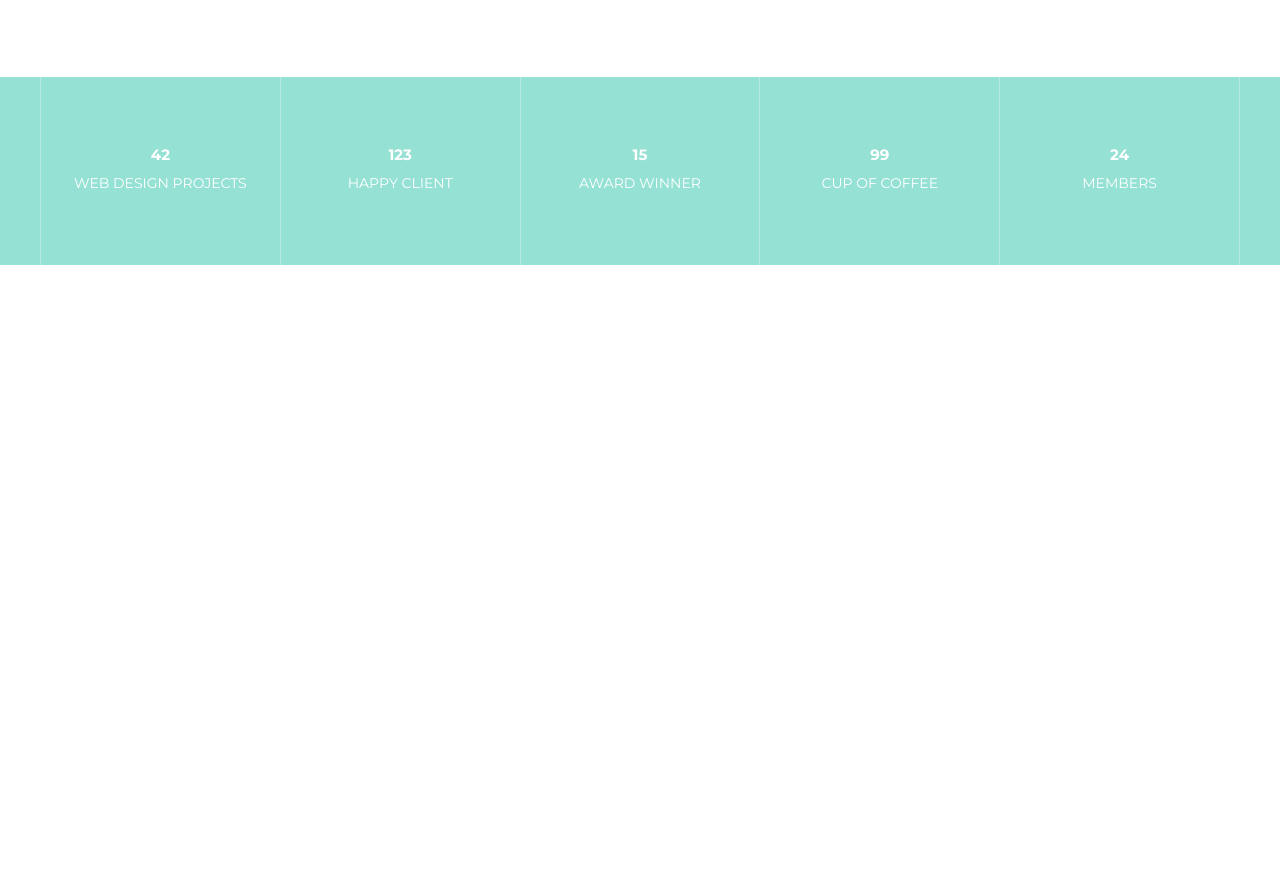
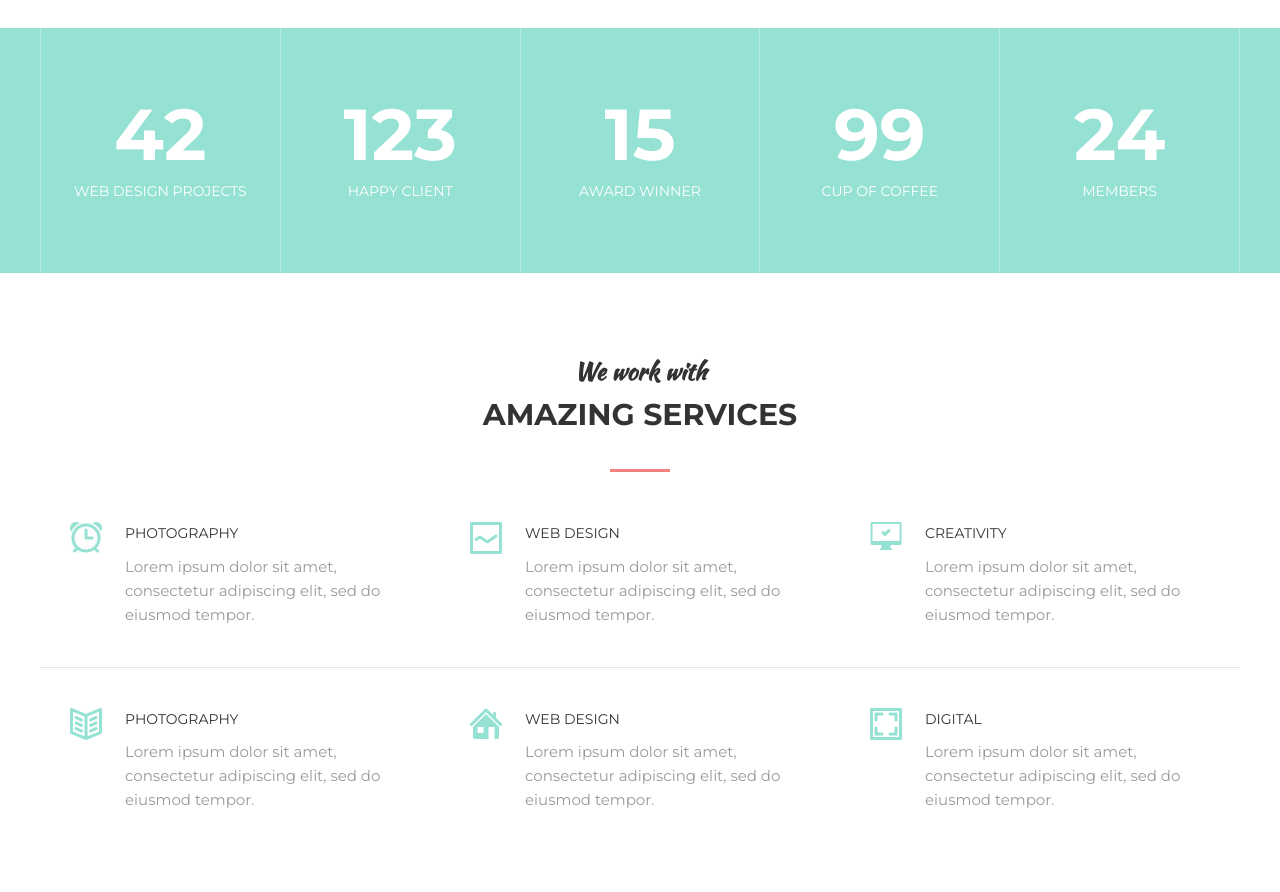
Before and after one commit to heavyrain23/Mogo-Landing-Page, a plain HTML site: page index.html in a window 1280 px wide. Shown: the part 1459-2351 px from the top of the page. Before the commit the page ends 1724 px from the top, so only its background shows below. Drawn offline with Linux system fonts and the light colour scheme.

Commit message:
section services is ready

```diff
--- a/css/styles.css
+++ b/css/styles.css
@@ -10,6 +10,19 @@ body {
 :before,
 :after {
     box-sizing: border-box;
+}
+
+h1,h2,h3,h4,h5,h6 {
+    margin: 0;
+}
+
+hr {
+    width: 100%;
+    display: block;
+    height: 1px;
+    border: 0;
+    background-color: #e5e5e5;
+    margin: 40px 0;
 }
 
 .container {
@@ -223,7 +236,7 @@ body {
     width: 100%;
     max-width: 950px;
     text-align: center;
-    margin: 0 auto 40px;
+    margin: 0 auto 50px;
 }
 
 .section__suptitle {
@@ -339,7 +352,7 @@ body {
 }
 
 .stat__count {
-    margin-bottom: 10px;git
+    margin-bottom: 10px;
     font-size: 72px;
     font-weight: 700;
     line-height: 1;
@@ -349,4 +362,41 @@ body {
 .stat__text {
     font-size: 14px;
     text-transform: uppercase;
+
 }
+
+/*Services*/
+
+.services {
+    display: flex;
+
+}
+
+.services__item {
+    position: relative;
+    flex: 1 1 0;
+    padding-left: 85px;
+    padding-right: 20px;
+
+}
+
+.services__icon {
+    position: absolute;
+    top: 0;
+    left: 30px;
+    z-index: 1;
+}
+
+.services__title {
+    margin-bottom: 10px;
+
+    font-size: 14px;
+    text-transform: uppercase;
+    color: #333;
+}
+
+.services__text {
+    font-size: 15px;
+    color: #999;
+
+}
--- a/index.html
+++ b/index.html
@@ -141,6 +141,59 @@
         </div>
     </div>
 
+<section class="section">
+        <div class="container">
+
+             <div class="section__header">
+                <h3 class="section__suptitle">We work with</h3>
+                <h2 class="section__title">Amazing services</h2>
+            </div>
+
+        <div class="services">
+            <div class="services__item">
+                <img class="services__icon" src="img/images/icons/icon1.jpg" alt="">
+                <div class="services__title">Photography</div>
+                <div class="services__text">Lorem ipsum dolor sit amet, consectetur adipiscing elit, sed do eiusmod tempor.</div>
+            </div>
+
+            <div class="services__item">
+                    <img class="services__icon" src="img/images/icons/icon2.png" alt="">
+                    <div class="services__title">Web design</div>
+                    <div class="services__text">Lorem ipsum dolor sit amet, consectetur adipiscing elit, sed do eiusmod tempor.</div>
+            </div>
+
+            <div class="services__item">
+                    <img class="services__icon" src="img/images/icons/icon3.png" alt="">
+                    <div class="services__title">Creativity</div>
+                    <div class="services__text">Lorem ipsum dolor sit amet, consectetur adipiscing elit, sed do eiusmod tempor.</div>
+            </div>
+        </div>
+
+        <hr>
+
+        <div class="services">
+                <div class="services__item">
+                    <img class="services__icon" src="img/images/icons/icon4.png" alt="">
+                    <div class="services__title">Photography</div>
+                    <div class="services__text">Lorem ipsum dolor sit amet, consectetur adipiscing elit, sed do eiusmod tempor.</div>
+                </div>
+
+                <div class="services__item">
+                        <img class="services__icon" src="img/images/icons/icon5.png" alt="">
+                        <div class="services__title">Web design</div>
+                        <div class="services__text">Lorem ipsum dolor sit amet, consectetur adipiscing elit, sed do eiusmod tempor.</div>
+                </div>
+
+                <div class="services__item">
+                        <img class="services__icon" src="img/images/icons/icon6.png" alt="">
+                        <div class="services__title">Digital</div>
+                        <div class="services__text">Lorem ipsum dolor sit amet, consectetur adipiscing elit, sed do eiusmod tempor.</div>
+                </div>
+            </div>
+
+
+        </div>
+</section>
 
 
 
```
Also changed, not shown: img/images/icons/icon1.jpg (added), img/images/icons/icon2.png (added), img/images/icons/icon3.png (added), img/images/icons/icon4.png (added), img/images/icons/icon5.png (added), img/images/icons/icon6.png (added).
